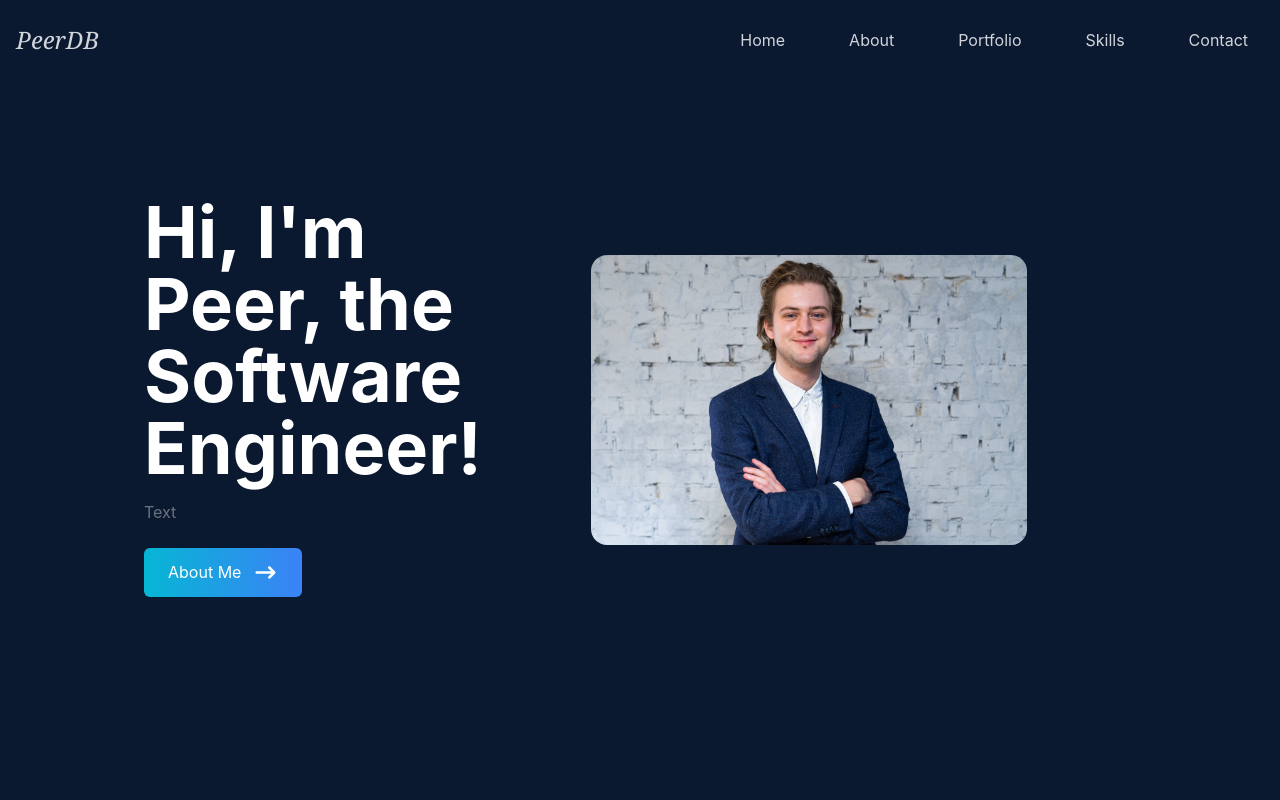
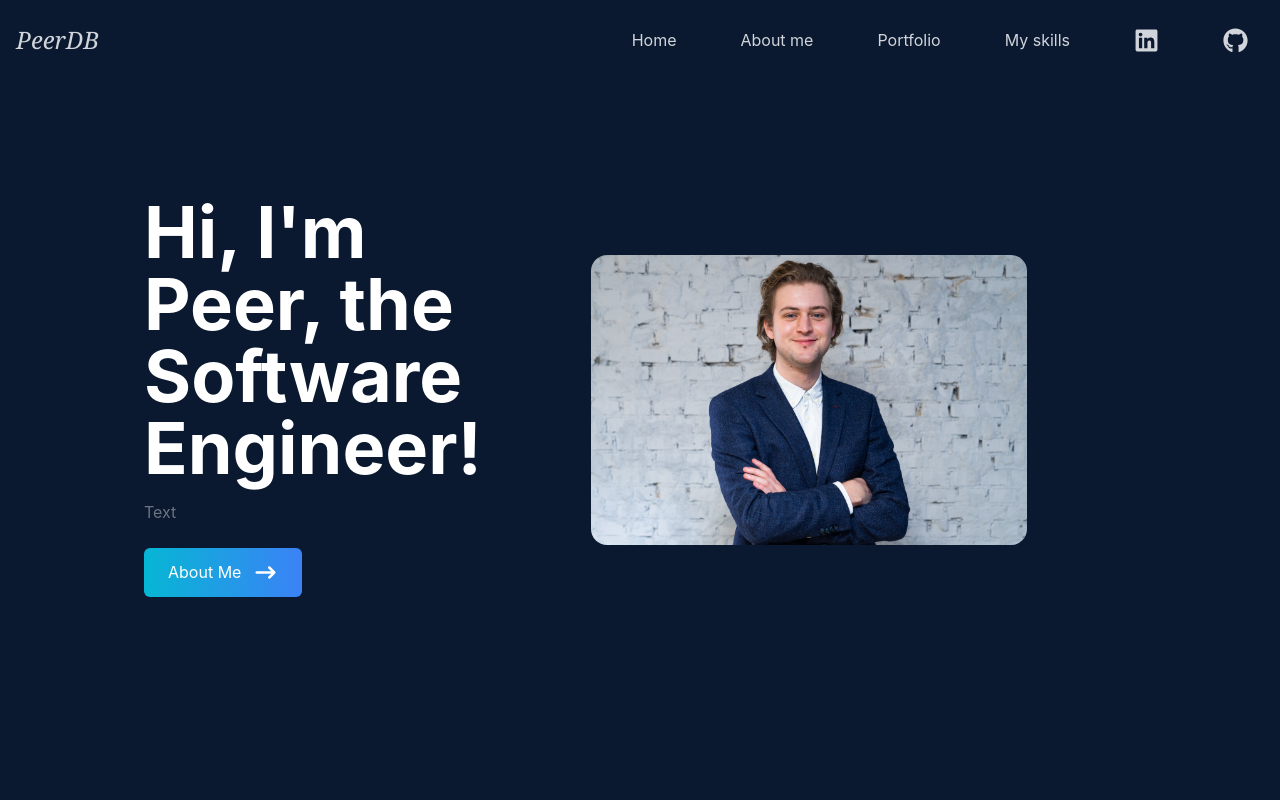
Before and after one commit to pde-bakk/personal-site, a React (Create React App) app: page / in a window 1280 px wide. Shown: the top 800 px of the page. Built offline with nearby package versions, Linux system fonts and the light colour scheme.

Commit message:
fixed external navbar links for mobile

```diff
--- a/src/components/Navbar.jsx
+++ b/src/components/Navbar.jsx
@@ -29,7 +29,7 @@ const Navbar = () => {
 				</li>
 				<li>
 					<Link to='about' smooth={true} duration={500}>
-						About
+						About me
 					</Link>
 				</li>
 				<li>
@@ -39,13 +39,18 @@ const Navbar = () => {
 				</li>
 				<li>
 					<Link to='skills' smooth={true} duration={500}>
-						Skills
+						My skills
 					</Link>
 				</li>
 				<li>
-					<Link to='contact' smooth={true} duration={500}>
-						Contact
-					</Link>
+					<a href='https://www.linkedin.com/in/peer-de-bakker-a5b866120/'>
+						<FaLinkedin size={25} />
+					</a>
+				</li>
+				<li>
+					<a href='https://github.com/pde-bakk'>
+						<FaGithub size={25} />
+					</a>
 				</li>
 			</ul>
 			{/* Hamburger */}
@@ -68,35 +73,29 @@ const Navbar = () => {
 				<li className='py-6 text-4xl'>
 					{' '}
 					<Link onClick={handleClick} to='about' smooth={true} duration={500}>
-						About
+						About me
+					</Link>
+				</li>
+				<li className='py-6 text-4xl'>
+					{' '}
+					<Link onClick={handleClick} to='portfolio' smooth={true} duration={500}>
+						Portfolio
 					</Link>
 				</li>
 				<li className='py-6 text-4xl'>
 					{' '}
 					<Link onClick={handleClick} to='skills' smooth={true} duration={500}>
-						Skills
+						My skills
 					</Link>
 				</li>
 				<li className='py-6 text-4xl'>
-					{' '}
-					<Link onClick={handleClick} to='Portfolio' smooth={true} duration={500}>
-						Portfolio
-					</Link>
-				</li>
-				<li className='py-6 text-4xl'>
-					<a
-						className='flex justify-between items-center w-full text-gray-300'
-						href='https://www.linkedin.com/in/peer-de-bakker-a5b866120/'
-					>
-						Linkedin <FaLinkedin size={30} />
+					<a href='https://www.linkedin.com/in/peer-de-bakker-a5b866120/'>
+						<FaLinkedin />
 					</a>
 				</li>
 				<li className='py-6 text-4xl'>
-					<a
-						className='flex justify-between items-center w-full text-gray-300'
-						href='https://github.com/pde-bakk'
-					>
-						Github <FaGithub size={30} />
+					<a href='https://github.com/pde-bakk'>
+						<FaGithub />
 					</a>
 				</li>
 
```
